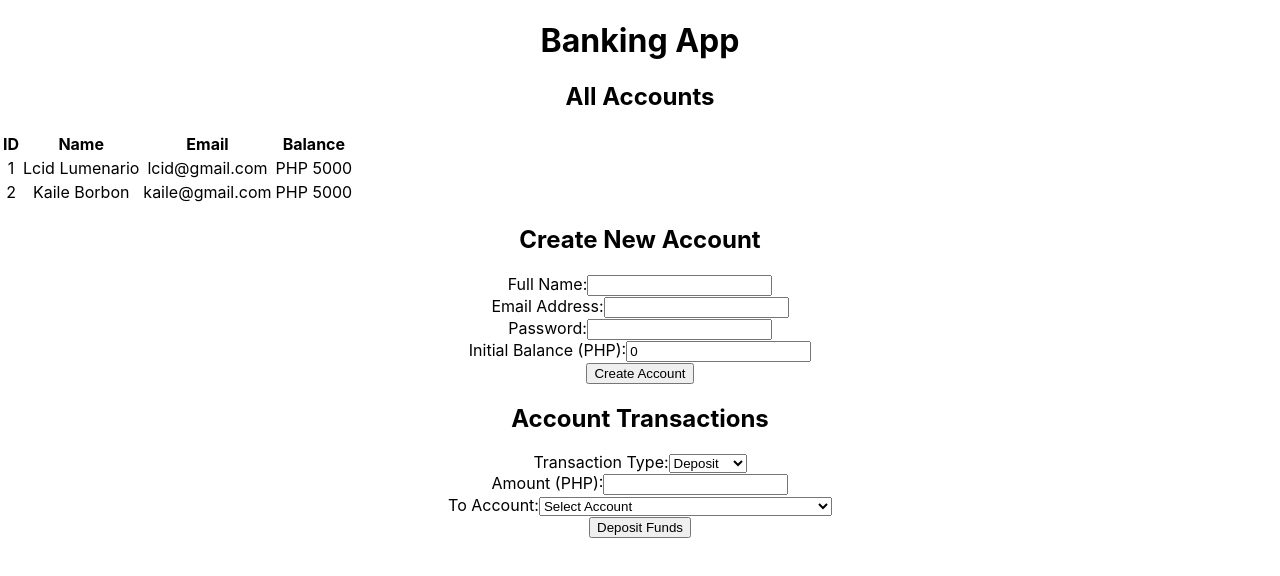
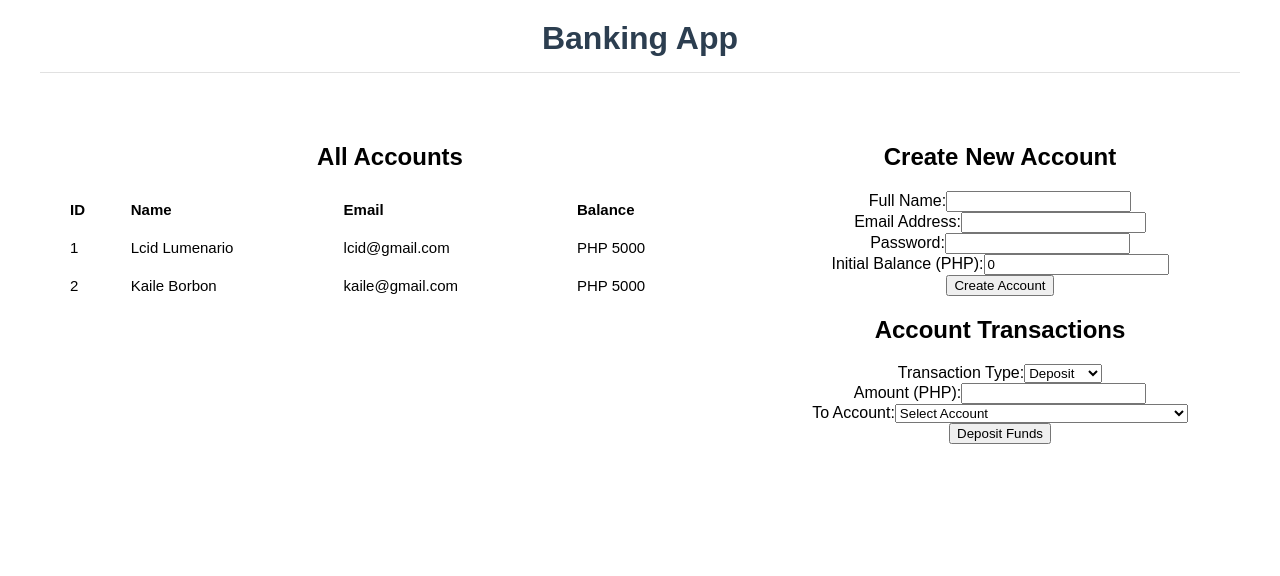
Before and after one commit to LcidLL/bank-and-budget-app, a React (Create React App) app: page / in a window 1280 px wide. Shown: the top 576 px of the page. Built offline with nearby package versions, Linux system fonts and the light colour scheme.

Commit message:
updated webpage title and added some CSS features to the bank app

```diff
--- a/public/index.html
+++ b/public/index.html
@@ -24,7 +24,7 @@
       work correctly both with client-side routing and a non-root public URL.
       Learn how to configure a non-root public URL by running `npm run build`.
     -->
-    <title>Temp Title</title>
+    <title>Banking & Budget App</title>
   </head>
   <body>
     <noscript>You need to enable JavaScript to run this app.</noscript>
--- a/src/components/bank/bank.css
+++ b/src/components/bank/bank.css
@@ -0,0 +1,56 @@
+.app-container {
+    max-width: 1200px;
+    margin: 0 auto;
+    padding: 20px;
+    font-family: Arial, Helvetica, sans-serif;
+}
+
+header {
+    margin-bottom: 30px;
+    padding-bottom: 15px;
+    border-bottom: 1px solid #dddd;
+    text-align: center;
+}
+
+header h1 {
+    margin: 0;
+    color: #2c3e50;
+}
+
+.dashboard-layout {
+    display: flex;
+    gap: 20px;
+    margin-bottom: 20px;
+}
+
+.dashboard-panel {
+    background-color: white;
+    border-radius: 8px;
+    padding: 20px;
+}
+
+.users-panel {
+    flex: 6;
+}
+
+.forms-panel {
+    flex: 4;
+}
+
+.users-table {
+    width: 100%;
+    border-collapse: collapse;
+    margin-top: 20px;
+    font-size: 15px;
+}
+
+.users-table th, .users-table td {
+    padding: 10px;
+    text-align: left;
+    border-bottom: 1px solid white;
+}
+
+.users-table th {
+    background-color: white;
+    font-weight: bold;
+}
--- a/src/components/bank/bank.jsx
+++ b/src/components/bank/bank.jsx
@@ -1,4 +1,5 @@
 import React, { useState } from 'react';
+import '../bank/bank.css'
 
 function Bank() {
     const [users, setUsers] = useState([
```
